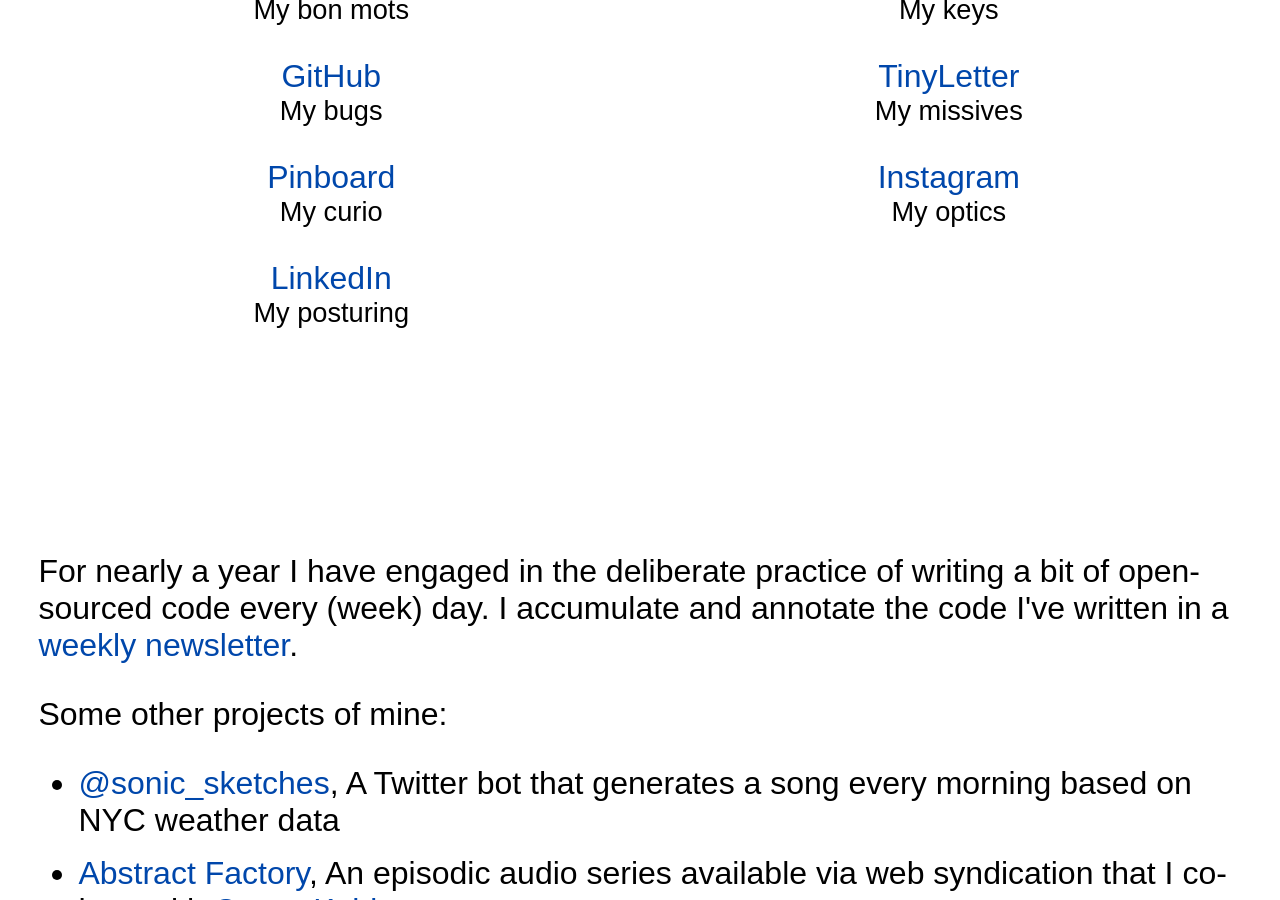
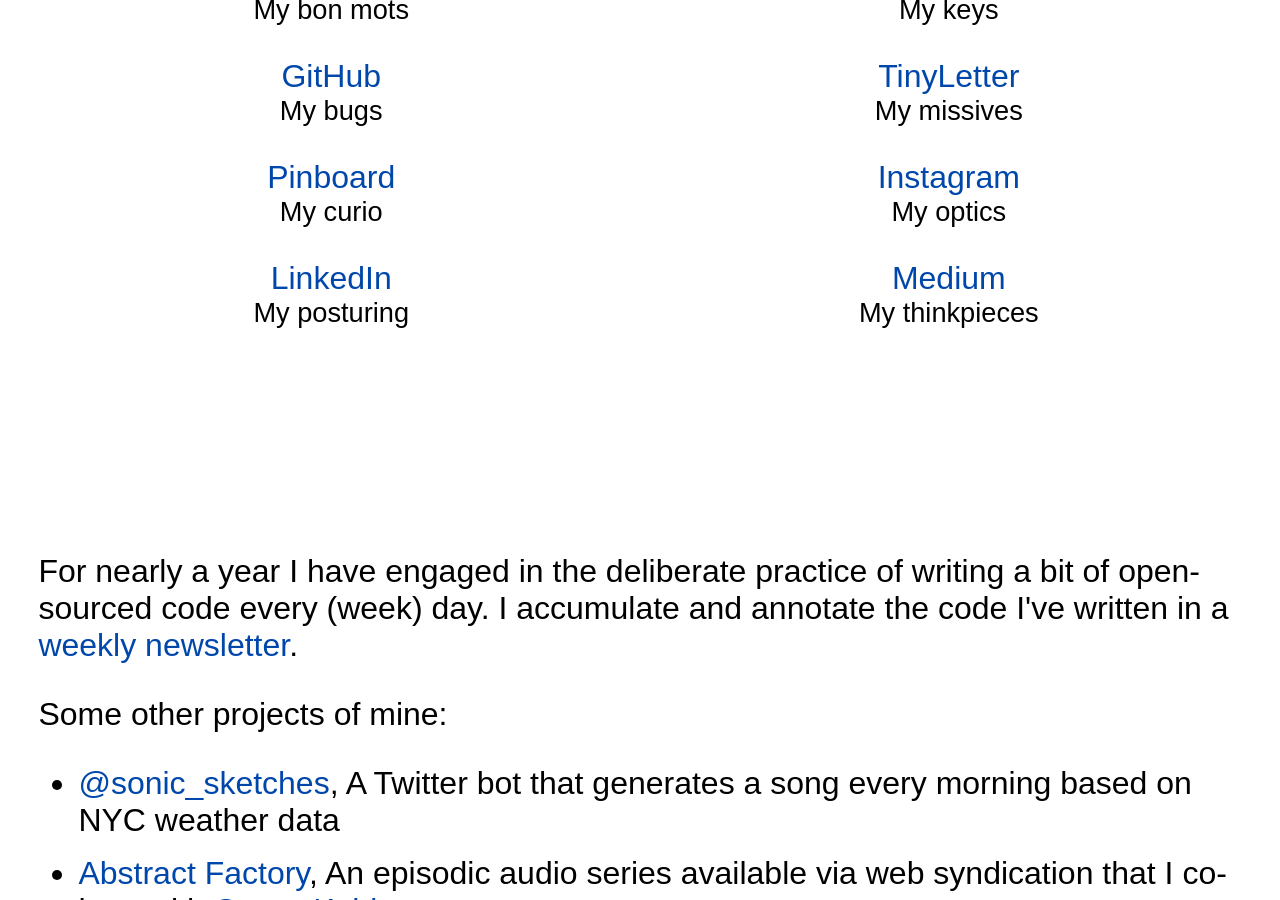
Before and after one commit to mwunsch/mwunsch.github.io, a Jekyll site: the page built from index.html, in a window 1280 px wide and 900 px high, scrolled down 572 px. Built offline with Jekyll 4.4.1, drawn with Linux system fonts in a browser that asks for light colours; comment, search, counter and statistics services are not loaded.

Commit message:
Add medium link to front page

```diff
--- a/index.html
+++ b/index.html
@@ -52,6 +52,10 @@
         <a href="https://www.instagram.com/mwunsch/" rel="me" itemprop="sameAs">Instagram</a>
         <p class="link-description">My optics</p>
       </li>
+      <li class="link">
+        <a href="https://medium.com/@markwunsch" rel="me" itemprop="sameAs">Medium</a>
+        <p class="link-description">My thinkpieces</p>
+      </li>
     </ul>
     <hr />
     <p>For nearly a year I have engaged in the deliberate practice of writing a bit of open-sourced code every (week) day. I accumulate and annotate the code I've written in a <a href="http://tinyletter.com/wunsch">weekly newsletter</a>.</p>
```
